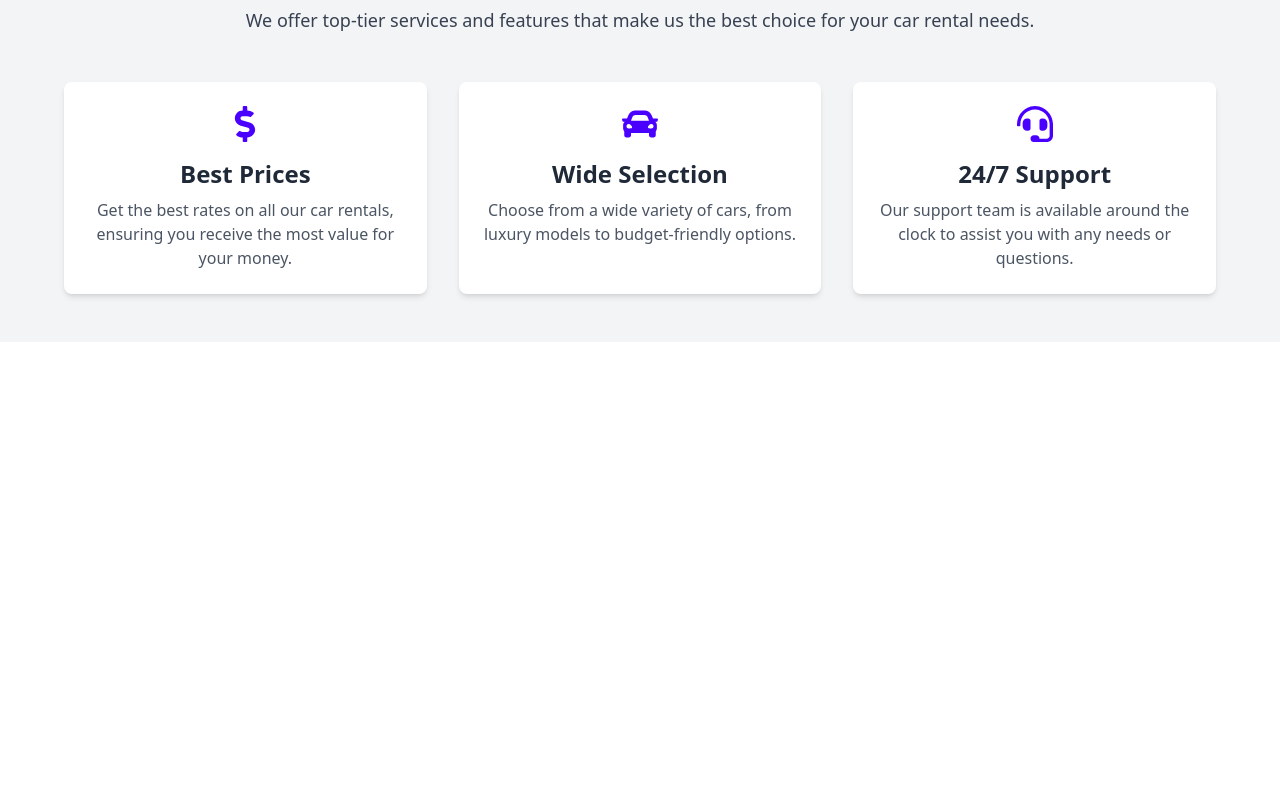
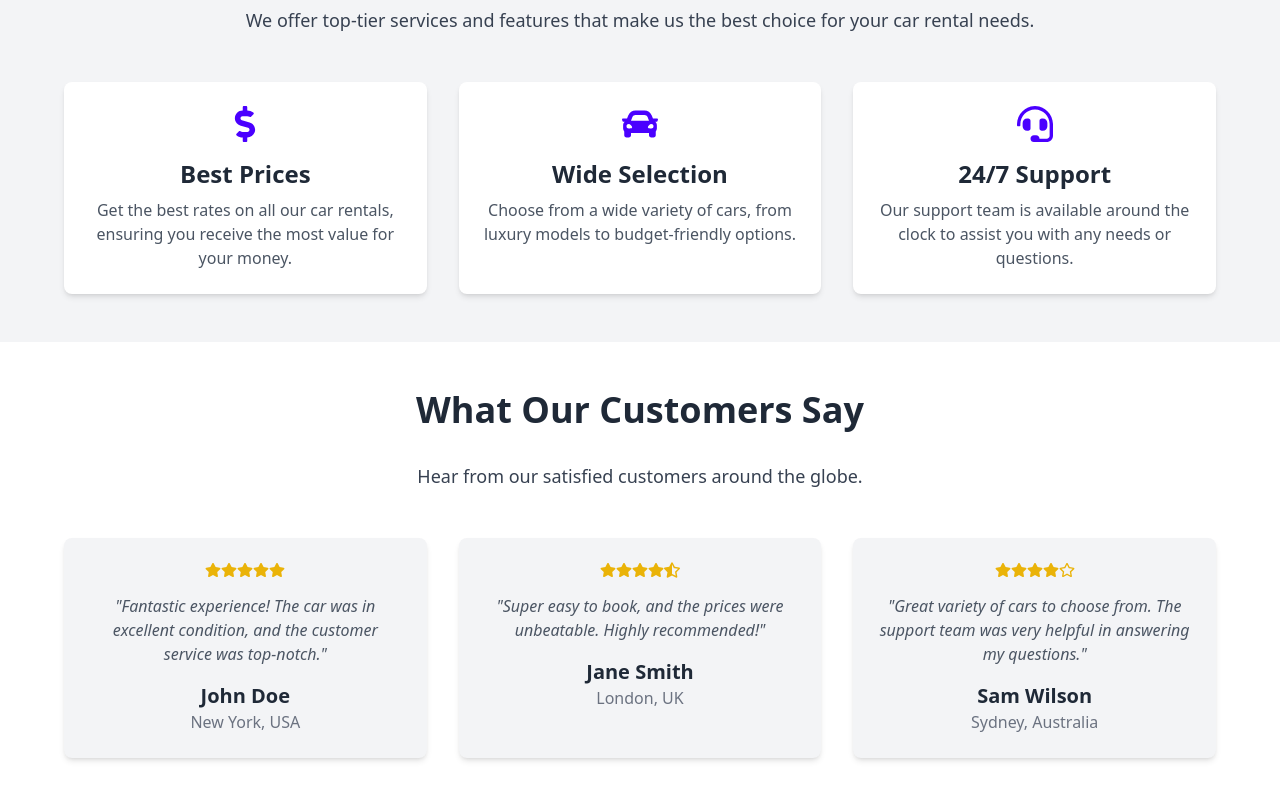
Before and after one commit to rhshuvo44/Car-Rental-Reservation-System, a React (Vite) app: page / in a window 1280 px wide. Shown: the part 1418-2218 px from the top of the page. Before the commit the page ends 1760 px from the top, so only its background shows below. Built offline with nearby package versions, Linux system fonts and the light colour scheme.

Commit message:
customer testimonial

```diff
--- /dev/null
+++ b/src/components/home/CustomerTestimonials.tsx
@@ -0,0 +1,62 @@
+import getStars from "../ui/getStars";
+
+const testimonials = [
+  {
+    id: 1,
+    name: "John Doe",
+    review:
+      "Fantastic experience! The car was in excellent condition, and the customer service was top-notch.",
+    rating: 5,
+    location: "New York, USA",
+  },
+  {
+    id: 2,
+    name: "Jane Smith",
+    review:
+      "Super easy to book, and the prices were unbeatable. Highly recommended!",
+    rating: 4.5,
+    location: "London, UK",
+  },
+  {
+    id: 3,
+    name: "Sam Wilson",
+    review:
+      "Great variety of cars to choose from. The support team was very helpful in answering my questions.",
+    rating: 4,
+    location: "Sydney, Australia",
+  },
+];
+const CustomerTestimonials = () => {
+  return (
+    <section className="py-12 bg-white">
+      <div className="max-w-6xl mx-auto text-center">
+        <h2 className="text-4xl font-bold mb-8">What Our Customers Say</h2>
+        <p className="text-lg mb-12 text-gray-700">
+          Hear from our satisfied customers around the globe.
+        </p>
+
+        {/* Testimonials Grid */}
+        <div className="grid grid-cols-1 sm:grid-cols-2 lg:grid-cols-3 gap-8">
+          {testimonials.map((testimonial) => (
+            <div
+              key={testimonial.id}
+              className="card w-full bg-gray-100 shadow-md p-6 rounded-lg"
+            >
+              <div className="mb-4 flex justify-center">
+                {/* Star Ratings */}
+                <div className="flex">{getStars(testimonial.rating)}</div>
+              </div>
+              <p className="italic text-gray-600 mb-4">
+                &quot;{testimonial.review}&quot;
+              </p>
+              <h3 className="font-bold text-xl">{testimonial.name}</h3>
+              <p className="text-gray-500">{testimonial.location}</p>
+            </div>
+          ))}
+        </div>
+      </div>
+    </section>
+  );
+};
+
+export default CustomerTestimonials;
--- /dev/null
+++ b/src/components/ui/getStars.tsx
@@ -0,0 +1,26 @@
+import { FaRegStar, FaStar, FaStarHalfAlt } from "react-icons/fa";
+
+const getStars = (rating: number) => {
+  const fullStars = Math.floor(rating);
+  const hasHalfStar = rating % 1 !== 0;
+  const emptyStars = 5 - fullStars - (hasHalfStar ? 1 : 0);
+
+  return (
+    <>
+      {/* Full Stars */}
+      {Array.from({ length: fullStars }).map((_, index) => (
+        <FaStar key={index} className="text-yellow-500" />
+      ))}
+
+      {/* Half Star */}
+      {hasHalfStar && <FaStarHalfAlt className="text-yellow-500" />}
+
+      {/* Empty Stars */}
+      {Array.from({ length: emptyStars }).map((_, index) => (
+        <FaRegStar key={index} className="text-yellow-500" />
+      ))}
+    </>
+  );
+};
+
+export default getStars;
--- a/src/pages/Home.tsx
+++ b/src/pages/Home.tsx
@@ -1,3 +1,4 @@
+import CustomerTestimonials from "../components/home/CustomerTestimonials";
 import FeaturedCars from "../components/home/FeaturedCars";
 import HeroSection from "../components/home/HeroSection";
 import WhyChooseUs from "../components/home/WhyChooseUs";
@@ -8,6 +9,7 @@ const Home = () => {
       <HeroSection />
       <FeaturedCars />
       <WhyChooseUs />
+      <CustomerTestimonials />
     </div>
   );
 };
```
